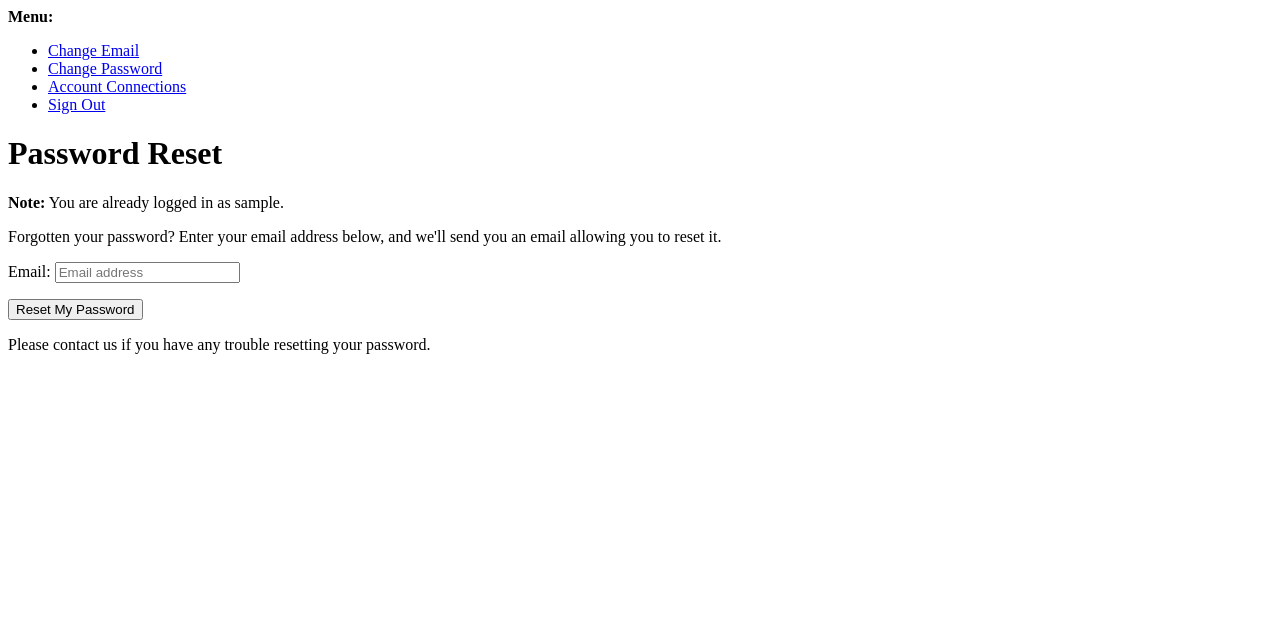
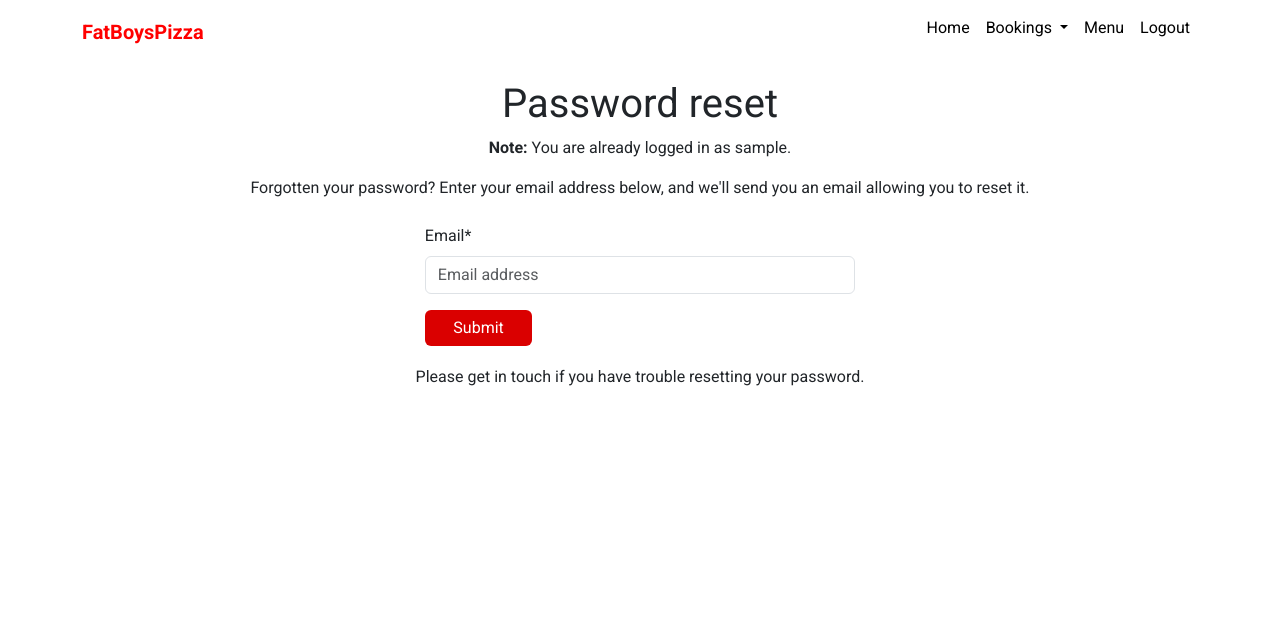
Before and after one commit to Luke-Nicklin/fat-boys-pizza, a Django app: page /accounts/password/reset/ in a window 1280 px wide. Shown: the top 629 px of the page. Run offline with Django 4.2, Linux system fonts and the light colour scheme; the visitor is signed in with stand-in values (Sample User, id 1); some libraries are stand-ins or nearby versions.

Commit message:
Add styling to password reset page. Add email backend to seetings file.

```diff
--- a/fatboyspizza/settings.py
+++ b/fatboyspizza/settings.py
@@ -160,6 +160,9 @@ ACCOUNT_USERNAME_MIN_LENGTH = 4
 LOGIN_URL = '/accounts/login/'
 LOGIN_REDIRECT_URL = '/'
 
+if 'DEVELOPMENT' in os.environ:
+    EMAIL_BACKEND = 'django.core.mail.backends.console.EmailBackend'
+
 # Static files (CSS, JavaScript, Images)
 # https://docs.djangoproject.com/en/4.2/howto/static-files/
 
--- a/templates/allauth/account/password_reset.html
+++ b/templates/allauth/account/password_reset.html
@@ -1,33 +1,29 @@
-{% extends "account/base_entrance.html" %}
-{% load i18n allauth account %}
-{% block head_title %}
-    {% trans "Password Reset" %}
-{% endblock head_title %}
+{% extends "account/base.html" %}
+
+{% load i18n %}
+
+{% block title %}{% trans "Sign In" %}{% endblock %}
+
 {% block content %}
-    {% element h1 %}
-        {% trans "Password Reset" %}
-    {% endelement %}
-    {% if user.is_authenticated %}
-        {% include "account/snippets/already_logged_in.html" %}
+<div class="container text-center">
+  <h1>{% trans "Password reset" %}</h1>
+  {% if user.is_authenticated %}
+    {% include "account/snippets/already_logged_in.html" %}
     {% endif %}
-    {% element p %}
-        {% trans "Forgotten your password? Enter your email address below, and we'll send you an email allowing you to reset it." %}
-    {% endelement %}
-    {% url 'account_reset_password' as reset_url %}
-    {% element form form=form method="post" action=reset_url %}
-        {% slot body %}
-            {% csrf_token %}
-            {% element fields form=form %}
-            {% endelement %}
-            {{ redirect_field }}
-        {% endslot %}
-        {% slot actions %}
-            {% element button type="submit" %}
-                {% trans 'Reset My Password' %}
-            {% endelement %}
-        {% endslot %}
-    {% endelement %}
-    {% element p %}
-        {% blocktrans %}Please contact us if you have any trouble resetting your password.{% endblocktrans %}
-    {% endelement %}
-{% endblock content %}
+
+    <p>{% trans "Forgotten your password? Enter your email address below, and we'll send you an email allowing you to reset it." %}</p>
+
+
+  <form class="form p-2" method="POST" action="{% url 'account_reset_password' %}">
+    {% csrf_token %}
+    {{ form|crispy }}
+    {% if redirect_field_value %}
+    <input type="hidden" name="{{ redirect_field_name }}" value="{{ redirect_field_value }}" />
+    {% endif %}
+    <button class="btn btn-primary w-25 mb-2" type="submit">{% trans "Submit" %}</button>
+  </form>
+</div>
+    <div class="container text-center">
+    <p>{% blocktrans %}Please get in touch if you have trouble resetting your password.{% endblocktrans %}</p>
+</div>
+{% endblock %}
--- a/templates/allauth/account/password_reset_done.html
+++ b/templates/allauth/account/password_reset_done.html
@@ -1,4 +1,4 @@
-{% extends "account/base_entrance.html" %}
+{% extends "account/base.html" %}
 {% load i18n %}
 {% load allauth %}
 {% load account %}
```
